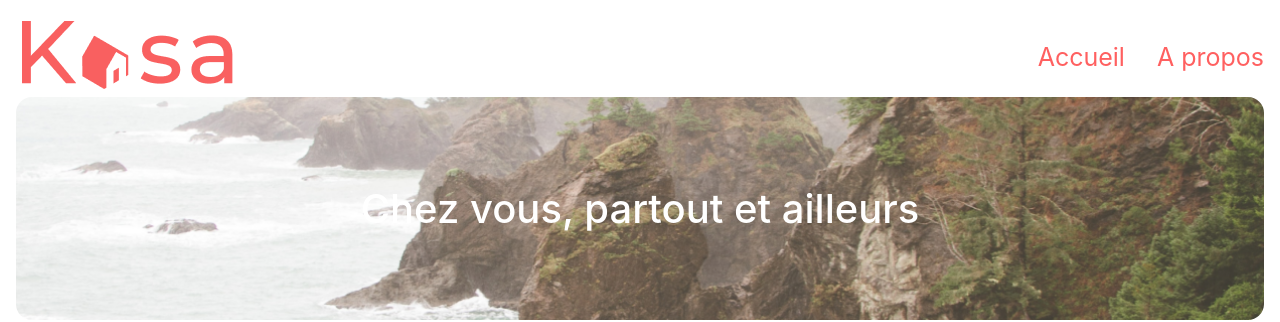
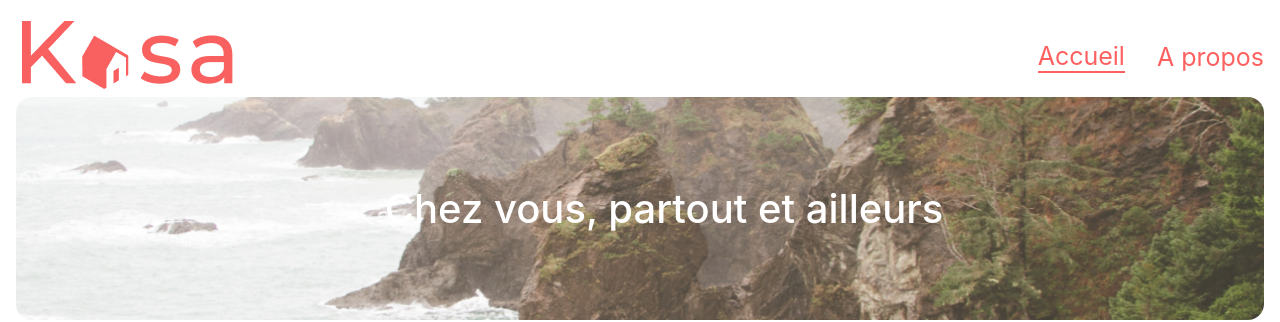
Before and after one commit to MathScic/P8-Kasa, a React (Create React App) app: page / in a window 1280 px wide. Shown: the top 322 px of the page. Built offline with nearby package versions, Linux system fonts and the light colour scheme.

Commit message:
fin modif p8 soutenance

```diff
--- a/src/components/banner/Banner.scss
+++ b/src/components/banner/Banner.scss
@@ -26,6 +26,7 @@ $color_1: white;
 	font-weight: 500;
 	color: white;
 	padding-bottom: 2rem;
+	padding-left: 3rem;
 }
 @media (max-width: 425px) {
 	.banner {
--- a/src/components/navbar/Navbar.jsx
+++ b/src/components/navbar/Navbar.jsx
@@ -1,5 +1,5 @@
 import React from 'react'
-import { Link } from 'react-router-dom'
+import { Link, NavLink } from 'react-router-dom'
 import './Navbar.scss'
 
 const Navbar = () => {
@@ -8,8 +8,8 @@ const Navbar = () => {
         <div className='navbar-logo'>
             <img src='../assets/logo.png' alt='logo' />
         </div>
-          <Link to="/">Accueil</Link>
-          <Link to= "/apropos">A propos</Link>
+        <NavLink to="/" activeClassName="active">Accueil</NavLink>
+        <NavLink to= "/apropos" activeClassName="active">A propos</NavLink>
     </nav>
   )
 }
--- a/src/components/navbar/Navbar.scss
+++ b/src/components/navbar/Navbar.scss
@@ -1,5 +1,9 @@
 $color_1: #ff6060;
 $font-family_1: "Roboto" sans-serif;
+
+.active {
+	border-bottom: 2px solid #ff6060;
+}
 
 a {
 	text-decoration: none;
```
